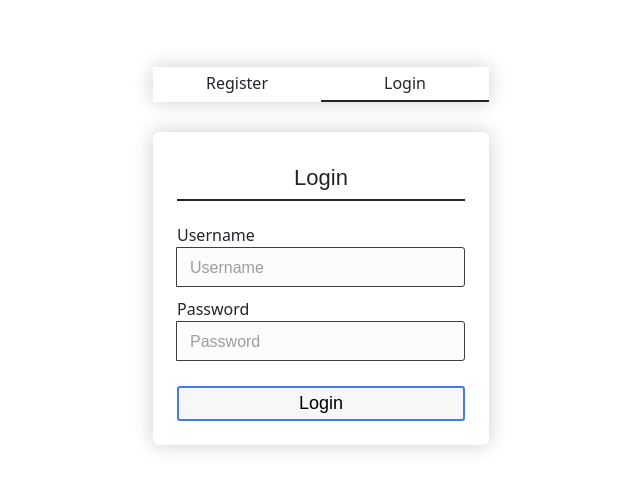
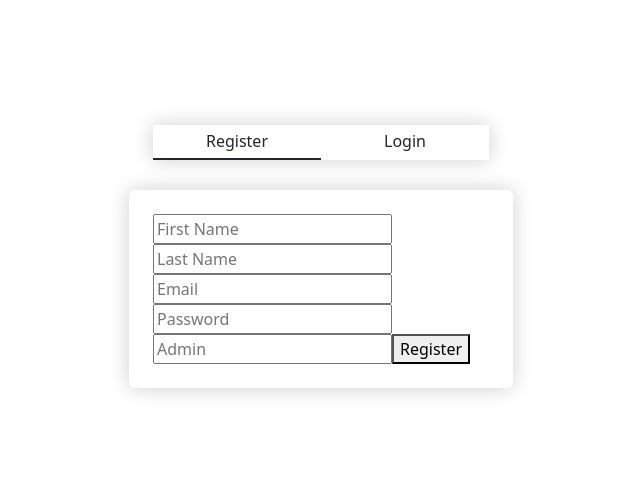
Before and after one commit to mstrange382/kramerica-client, a React (Create React App) app in the folder kra-merica/: page / in a window 1280 px wide. Shown: the part 144-634 px from the top of the page, without its empty margins (319-959 px from the left). Built offline with nearby package versions, Linux system fonts and the light colour scheme.

Commit message:
creating register display

```diff
--- a/kra-merica/src/App.jsx
+++ b/kra-merica/src/App.jsx
@@ -1,4 +1,3 @@
-import {Container} from 'reactstrap';
 import "bootstrap/dist/css/bootstrap.css";
 import "./App.css";
 import React from 'react'
@@ -6,13 +5,12 @@ import Register from './auth/Register';
 import Login from './auth/Login';
 
 
-
 class App extends React.Component {
   constructor(props) {
     super(props);
     this.state = {
-      isLoginOpen: true,
-      isRegisterOpen: false
+      isRegisterOpen: true,
+      isloginOpen: false
     };
 
   }
@@ -21,8 +19,8 @@ class App extends React.Component {
       <div className='root-container'>
       <div className="box-controller">
       <div className={"controller " + (this.state.isRegisterOpen ? "selected-controller" : "")}
-        //  onClick={this.showRegisterBox.bind(this)}
-        >
+      // onClick={this.showRegisterBox.bind(this)}
+      >
          Register
        </div>
        <div className={"controller " + (this.state.isLoginOpen ? "selected-controller" : "")}
@@ -37,10 +35,7 @@ class App extends React.Component {
       {this.state.isRegisterOpen && <Register/>}
       {this.state.isLoginOpen && <Login/>}
      </div>
-    <Container>
-      {/* <Register /> */}
-      {/* <Login/> */}
-    </Container>
+
     </div>
 
 
--- a/kra-merica/src/auth/Login.jsx
+++ b/kra-merica/src/auth/Login.jsx
@@ -1,4 +1,4 @@
-import React, { useEffect } from 'react'
+import React from 'react'
 
 
 class Login extends React.Component{
--- a/kra-merica/src/auth/Register.jsx
+++ b/kra-merica/src/auth/Register.jsx
@@ -1,5 +1,5 @@
-import React, {Component} from 'react';
-import { Form } from 'reactstrap';
+import React from 'react';
+
 
 
 class Register extends React.Component{
@@ -11,55 +11,59 @@ class Register extends React.Component{
             email:'',
             passwordhash:'',
             admin:'',
-        }
+        };
+        this.submitRegister = this.submitRegister.bind(this);
+        this.handlechange = this.handlechange.bind(this);
     }
 
-    submitRegister(e) {}
+    handlechange(e){
+      this.setState({
+        [e.target.name]: e.target.value
+      })
+    }
 
-    render() {
+  submitRegister = (e) =>  {
+    const {
+      firstName,
+      lastName,
+      email,
+      passwordhash,
+      admin
+    } = this.state;
+
+      console.log('hey there brother!');
+
+      fetch("http://localhost:3001/user/create",{
+      firstName: firstName,
+      lastName: lastName,
+      email: email,
+      passwordhash: passwordhash,
+      admin: admin,
+    })
+    .then(response => {
+    console.log('Registered', response);
+    })
+    .catch(error => {
+    console.log('Registration Error', error);
+    })
+     e.preventDefault();
+  };
+
+    render(){
       return (
-        <div className="inner-container">
-          <div className="header">
-            Register
-          </div>
-          <div className="box">
+        <div>
+          <form onSubmit={this.submitRegister}>
+            <input type="firstName" name="firstName" placeholder="First Name" value={this.state.firstName} onChange={this.handlechange} required/>
+            <input type="lastName" name="lastName" placeholder="Last Name" value={this.state.lastName} onChange={this.handlechange} required/>
+            <input type="email" name="email" placeholder="Email" value={this.state.email} onChange={this.handlechange} required/>
+            <input type="passwordhash" name="passwordhash" placeholder="Password" value={this.state.passwordhash} onChange={this.handlechange} required/>
+            <input type="admin" name="admin" placeholder="Admin" value={this.state.admin} onChange={this.handlechange} required/>
 
-            <div className="input-group">
-              <label htmlFor="username">First Name</label>
-              <input
-                type="text"
-                name="username"
-                className="login-input"
-                placeholder="First Name"/>
-            </div>
-            <div className="input-group">
-              <label htmlFor="username">Last Name</label>
-              <input
-                type="text"
-                name="username"
-                className="login-input"
-                placeholder="Last Name"/>
-            </div>
+            <button>Register</button>
+          </form>
+        </div>
 
-            <div className="input-group">
-              <label htmlFor="email">Email</label>
-              <input type="text" name="email" className="login-input" placeholder="Email"/>
-            </div>
 
-            <div className="input-group">
-              <label htmlFor="password">Password</label>
-              <input
-                type="password"
-                name="password"
-                className="login-input"
-                placeholder="Password"/>
-            </div>
-            <button
-              type="button"
-              className="login-btn"
-              onClick={this.submitRegister.bind(this)}>Register</button>
-          </div>
-        </div>
       );
     }
   }
```
Also changed, not shown: kra-merica/src/auth/Auth.jsx (+17 -3 lines).
